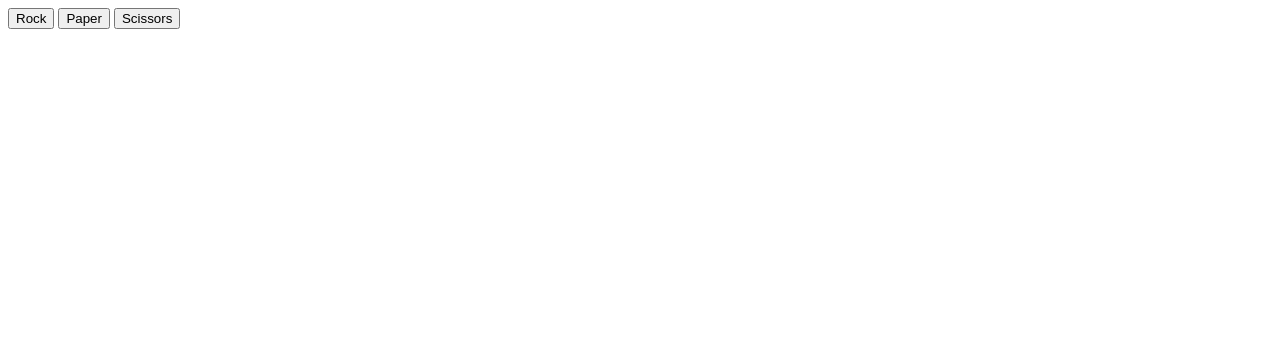
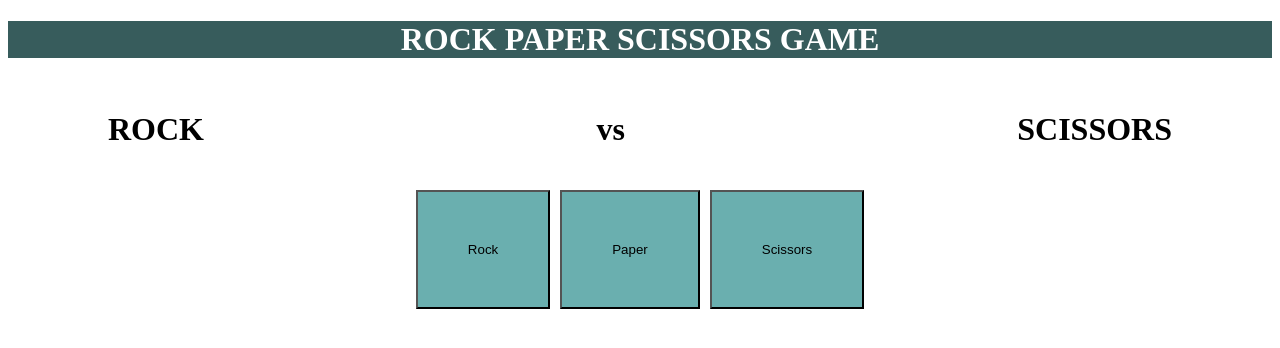
Before and after one commit to zac-march/rockpaperscissors, a plain HTML site: page index.html in a window 1280 px wide. Drawn offline with Linux system fonts and the light colour scheme.

Commit message:
Add styling

```diff
--- a/index.html
+++ b/index.html
@@ -5,18 +5,29 @@
     <meta http-equiv="X-UA-Compatible" content="IE=edge">
     <meta name="viewport" content="width=device-width, initial-scale=1.0">
     <title>Scissors Paper Rock</title>
+    <script src="script.js" defer></script>
+    <link rel="stylesheet" href="style.css">
 </head>
 <body>
-    <div class="buttons">
-        <button class="choice" id="rock">Rock</button>
-        <button class="choice" id="paper">Paper</button>
-        <button class="choice" id="scissors">Scissors</button>
+    <h1 id="title">ROCK PAPER SCISSORS GAME</h1>
+    <div id="game-content">
+        <div class="display-choices">
+            <h1 id="human-choice">ROCK</h1>
+            <h1>vs</h1>
+            <h1 id="computer-choice">SCISSORS</h1>
+        </div>
+        <div class="display" id="result"></div>
+        <div id="choices">
+            <button class="choice" id="rock">Rock</button>
+            <button class="choice" id="paper">Paper</button>
+            <button class="choice" id="scissors">Scissors</button>
+        </div>
+        <div></div>
     </div>
+
     <div class="display" id="choice"></div>
-    <div class="display" id="result"></div>
     <div class="display" id="score"></div>
     <div class="display" id="gameover"></div>
 
 </body>
-<script src="script.js" defer></script>
 </html>
--- a/style.css
+++ b/style.css
@@ -0,0 +1,24 @@
+h1#title {
+    text-align: center;
+    background-color: #375c5c;
+    color: white;
+}
+
+#choices {
+    display: flex;
+    padding: 10px 10px;
+    gap: 10px;
+    justify-content: center;
+}
+
+.display-choices {
+    display: flex;
+    padding: 10px 100px;
+    gap: 10px;
+    justify-content: space-between;
+
+}
+.choice {
+    background-color: #6aafaf;
+    padding: 50px;
+}
```
